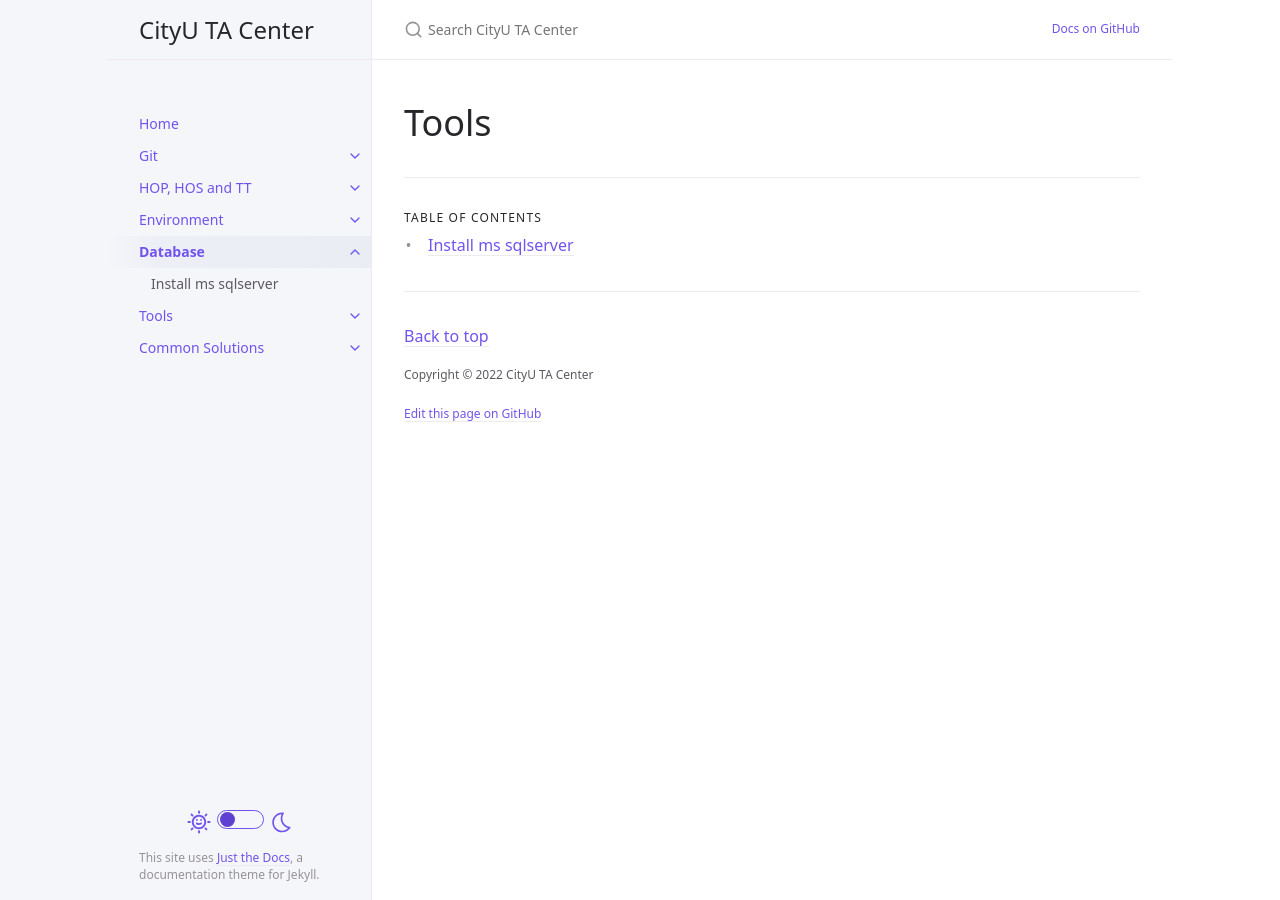
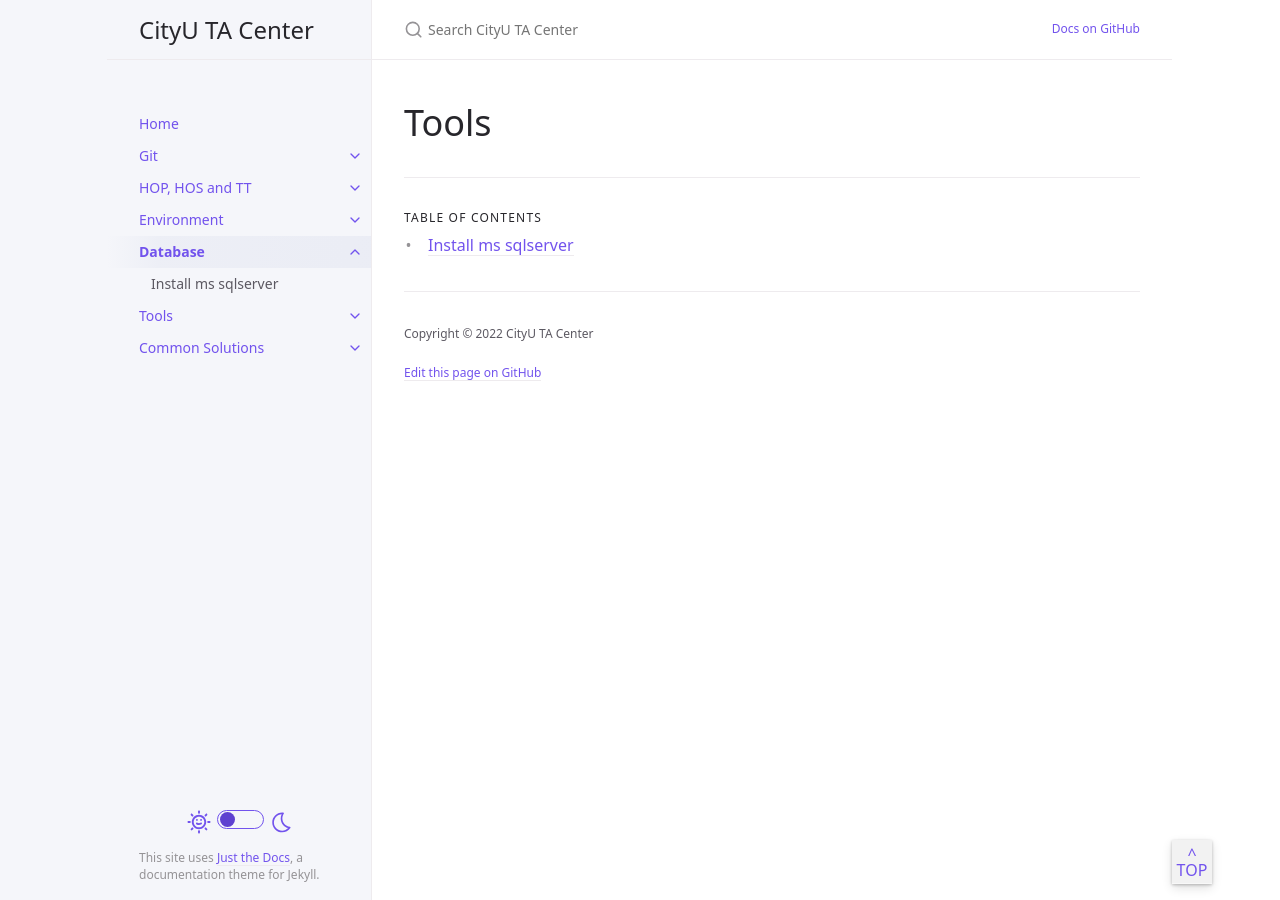
Before and after one commit to thomasthaddeus/cityuseattle.github.io, a Jekyll site: the page built from docs/database/database.md, in a window 1280 px wide. Built offline with Jekyll 4.4.1, drawn with Linux system fonts in a browser that asks for light colours.

Commit message:
fixed back_to_top as a floating button

```diff
--- a/_config.yml
+++ b/_config.yml
@@ -77,7 +77,7 @@ nav_sort: case_sensitive # Capital letters sorted before lowercase
 
 # Back to top link
 back_to_top: true
-back_to_top_text: "Back to top"
+back_to_top_text: "^<br/>TOP"
 
 footer_content: "Copyright &copy; 2022 CityU TA Center"
 
--- a/_config_local.yml
+++ b/_config_local.yml
@@ -77,7 +77,7 @@ nav_sort: case_sensitive # Capital letters sorted before lowercase
 
 # Back to top link
 back_to_top: true
-back_to_top_text: "Back to top"
+back_to_top_text: "^<br/>TOP"
 
 footer_content: "Copyright &copy; 2022 CityU TA Center"
 
--- a/_sass/custom/custom.scss
+++ b/_sass/custom/custom.scss
@@ -1,3 +1,34 @@
+
+.main {
+  overflow-y: auto;
+  scrollbar-width: none;  // Firefox
+  -ms-overflow-style: none; // IE 10+
+  &::-webkit-scrollbar {
+    display: none;  // Chrome & Safari
+  }
+}
+
+#back-to-top {
+  position: fixed;
+  z-index: 999999999;
+  bottom: 1rem; right: 1rem;
+  display: block;
+  box-sizing: content-box;
+  line-height: 1rem; min-height: 2rem; width: 2rem;
+  padding: 0.375rem 0.25rem;
+  text-align: center;
+  @include btn-color($link-color, $base-button-color);
+
+  // The entire page is centered. The page width is lg (= $content-width + $nav-width).
+  // So to fit the "back to top" button in the right gaps, there needs to be twice as much space.
+  // lg + 2 * (padding-left + width + padding-right + right)
+  @media (min-width: rem(map-get($media-queries, "lg") + 2 * (0.25 + 2 + 0.25 + 1) * $root-font-size)) {
+    // 2.5 = padding-left + width + padding-right
+    right: calc(
+      (100% - #{$nav-width + $content-width}) / 2 - 2.5rem
+    );
+  }
+}
 
 .site-footer {
   .toggle-mode {
```
